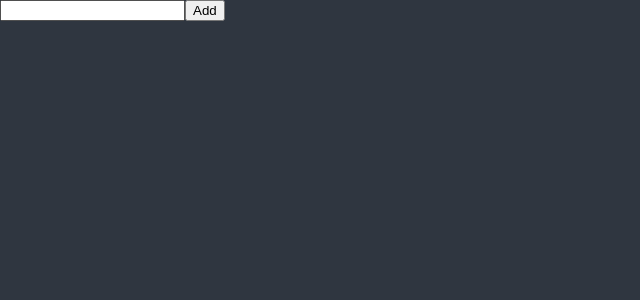
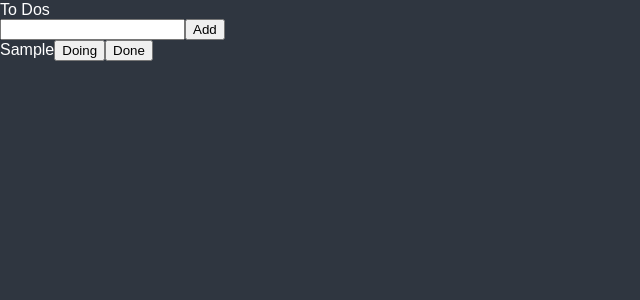
Before and after one commit to KumJungMin/react-clone-coding, a React (Create React App) app in the folder my-app/: page / in a window 1280 px wide. Both pictures are taken after typing "Sample" into the empty fields and a click on the button "Add". Shown: the top 300 px of the page, without its empty margins (0-640 px from the left). Built offline with nearby package versions, Linux system fonts and the light colour scheme.

Commit message:
12-2. recoil로 mutation하는 방법(feat. todo 클론)

```diff
--- a/my-app/src/App.tsx
+++ b/my-app/src/App.tsx
@@ -1,5 +1,5 @@
 import { createGlobalStyle } from 'styled-components';
-import ToDoList from './ToDoList';
+import ToDoList from './components/ToDoList';
 
 const GlobalStyle = createGlobalStyle`
 import url('https://fonts.googleapis.com/css2?family=Noto+Sans+KR:wght@300;400;500;600&display=swap');
--- a/my-app/src/ToDoList.tsx
+++ /dev/null
@@ -1,26 +0,0 @@
-import React from 'react';
-import { useForm } from 'react-hook-form';
-// useForm을 사용하면, form을 쉽게 다룰 수 있다.
-// input값을 검증하고, 에러를 보여주고, form을 submit할 때의 동작을 정의할 수 있다.
-
-interface IForm {
-  todo: string;
-}
-
-function TodoList() {
-  const { register, handleSubmit, setValue } = useForm<IForm>();
-  const onSubmit = (data: IForm) => {
-    console.log(data);
-    setValue('todo', ''); // 키, 값 형식
-  };
-  return (
-    <div>
-      <form onSubmit={handleSubmit(onSubmit)}>
-        <input {...register('todo', { required: true, maxLength: 20 })} />
-        <button>Add</button>
-      </form>
-    </div>
-  );
-}
-
-export default TodoList;
--- /dev/null
+++ b/my-app/src/atoms.tsx
@@ -0,0 +1,12 @@
+import { atom } from 'recoil';
+
+export interface IToDo {
+  text: string;
+  id: number;
+  category: 'TO_DO' | 'DOING' | 'DONE';
+}
+
+export const toDoState = atom<IToDo[]>({
+  key: 'toDo',
+  default: []
+});
--- /dev/null
+++ b/my-app/src/components/CreateToDo.tsx
@@ -0,0 +1,33 @@
+import { useForm } from 'react-hook-form';
+import { useSetRecoilState } from 'recoil';
+import { toDoState } from '../atoms';
+
+interface IForm {
+  toDo: string;
+}
+
+function CreateTodo() {
+  const setToDos = useSetRecoilState(toDoState);
+  const { register, handleSubmit, setValue } = useForm<IForm>();
+
+  const handleValid = ({ toDo }: IForm) => {
+    setToDos(prev => [
+      ...prev,
+      { text: toDo, id: Date.now(), category: 'TO_DO' }
+    ]);
+    setValue('toDo', '');
+  };
+  return (
+    <form onSubmit={handleSubmit(handleValid)}>
+      <input
+        {...register('toDo', {
+          required: true,
+          maxLength: 20
+        })}
+      />
+      <button>Add</button>
+    </form>
+  );
+}
+
+export default CreateTodo;
--- /dev/null
+++ b/my-app/src/components/ToDo.tsx
@@ -0,0 +1,45 @@
+import React from 'react';
+import { useSetRecoilState } from 'recoil';
+import { IToDo, toDoState } from '../atoms';
+
+const food = ['pizza', 'mango', 'kimchi', 'kimbab'];
+
+function ToDo({ text, category, id }: IToDo) {
+  const setToDos = useSetRecoilState(toDoState);
+  const onClick = (event: React.MouseEvent<HTMLButtonElement>) => {
+    const {
+      currentTarget: { name }
+    } = event;
+    setToDos(prev => {
+      const targetIdx = prev.findIndex(toDo => toDo.id === id);
+      const newToDo = { text, id, category: name as any };
+      const newToDos = [...prev];
+
+      newToDos.splice(targetIdx, 1, newToDo);
+      return newToDos;
+    });
+  };
+
+  return (
+    <li>
+      <span>{text}</span>
+      {category !== 'DOING' && (
+        <button name='DOING' onClick={onClick}>
+          Doing
+        </button>
+      )}
+      {category !== 'TO_DO' && (
+        <button name='TO_DO' onClick={onClick}>
+          To Do
+        </button>
+      )}
+      {category !== 'DONE' && (
+        <button name='DONE' onClick={onClick}>
+          Done
+        </button>
+      )}
+    </li>
+  );
+}
+
+export default ToDo;
--- /dev/null
+++ b/my-app/src/components/ToDoList.tsx
@@ -0,0 +1,45 @@
+import React from 'react';
+import { useForm } from 'react-hook-form';
+import CreateToDo from './CreateToDo';
+import ToDo from './ToDo';
+import { atom, useRecoilState, useRecoilValue } from 'recoil';
+// useForm을 사용하면, form을 쉽게 다룰 수 있다.
+// input값을 검증하고, 에러를 보여주고, form을 submit할 때의 동작을 정의할 수 있다.
+
+interface IForm {
+  toDo: string;
+}
+
+type Category = 'TO_DO' | 'DOING' | 'DONE';
+
+interface IToDo {
+  text: string;
+  id: number;
+  category: Category;
+}
+
+const toDoState = atom<IToDo[]>({
+  key: 'toDo',
+  default: []
+});
+
+function TodoList() {
+  // useRecoilState는 useState처럼 [값, 변경함수] 쌍을 반환한다.
+  // const [toDos, setToDos] = useRecoilState(toDoState);
+
+  const toDos = useRecoilValue(toDoState);
+
+  return (
+    <div>
+      <h1>To Dos</h1>
+      <CreateToDo />
+      <ul>
+        {toDos.map(toDo => (
+          <ToDo key={toDo.id} {...toDo} />
+        ))}
+      </ul>
+    </div>
+  );
+}
+
+export default TodoList;
```
